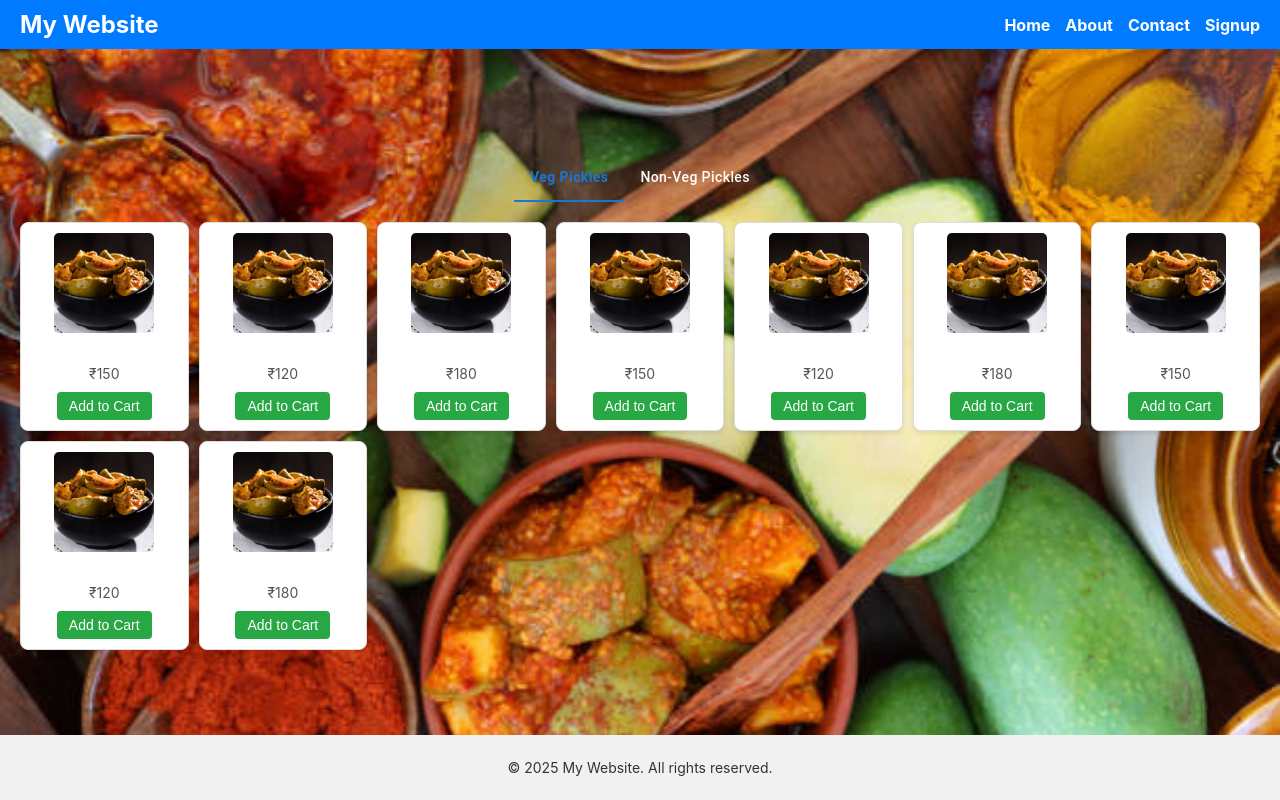
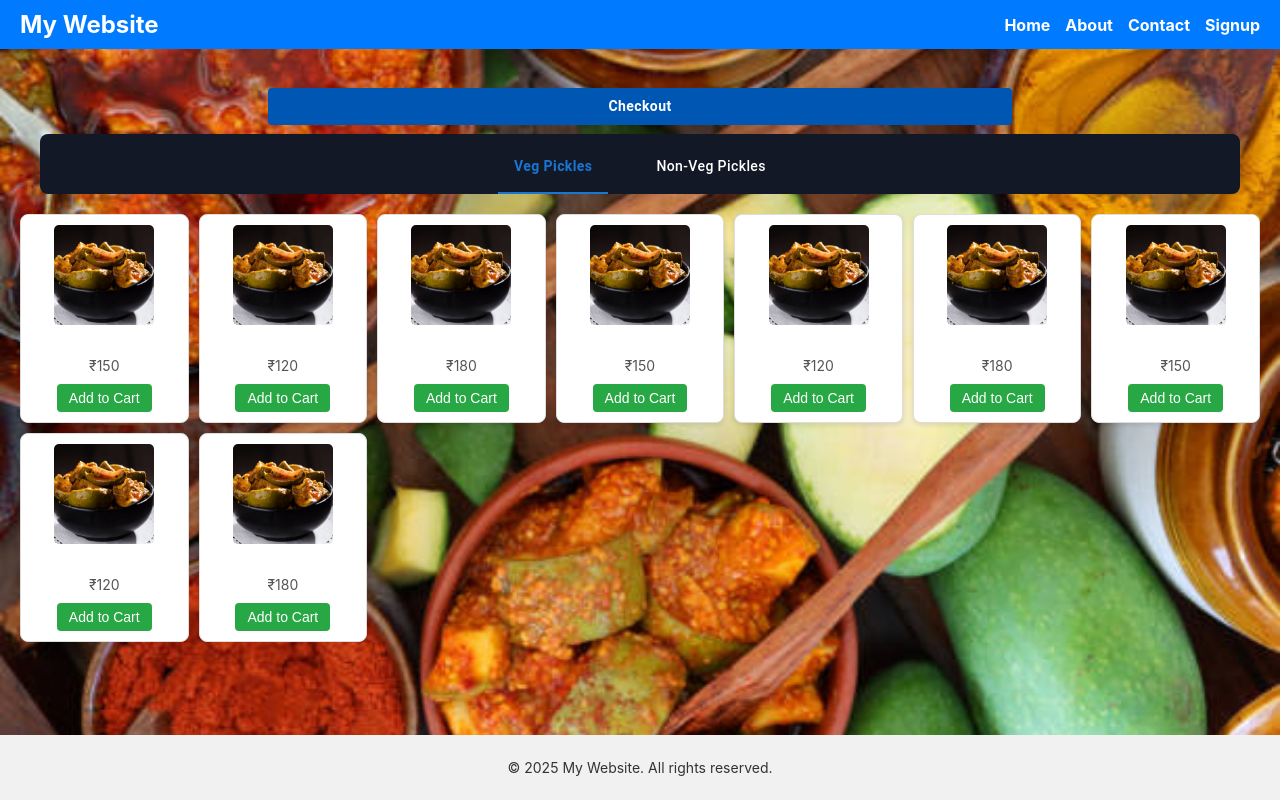
Before and after one commit to Harish-Pulapa-7036/Pickle_delivery, a React (Create React App) app: page /picklelist in a window 1280 px wide. Built offline with nearby package versions, Linux system fonts and the light colour scheme.

Commit message:
css changes for checkout

```diff
--- a/src/pages/PickleList.css
+++ b/src/pages/PickleList.css
@@ -46,6 +46,7 @@
     font-size: 14px;
 }
 
+
 /* Mobile - 2 cards per row */
 @media (max-width: 600px) {
     .pickle-list-container {
--- a/src/pages/PickleList.jsx
+++ b/src/pages/PickleList.jsx
@@ -1,6 +1,6 @@
 import React, { useState } from 'react';
 import './PickleList.css';  // Importing the external CSS
-import { Box, Tab, Tabs } from '@mui/material';
+import { Box, Button, Tab, Tabs } from '@mui/material';
 
 const PickleCard = ({ image, name, price, onAddToCart }) => (
     <div className="pickle-card">
@@ -60,24 +60,51 @@ const PickleList = () => {
     const pickles = tabIndex === 0 ? vegPickles : nonVegPickles;
 
     return (
-        <Box className="pickle-tabs-container " sx={{ width: "100%" ,}} >
-            <Tabs value={tabIndex} onChange={handleTabChange} centered sx={{
-                '& .MuiTab-root': {
-                    color: 'white',              // Inactive Tab color
-                    textTransform: 'none',       // Optional: to prevent uppercase
-                },
-                '& .Mui-selected': {
-                    color: 'white',              // Active Tab color
-                    fontWeight: 'bold',          // Optional: make selected bold
-                },
-                margin: "20px"
-                // backgroundColor: '#28a745',      // Background color for the tab bar
-            }}
+        <Box className="pickle-tabs-container " sx={{ width: "100%" ,position:"relative"}} >
+            <Tabs value={tabIndex} onChange={handleTabChange} centered
+            // sx={{
+            //     '& .MuiTab-root': {
+            //         color: 'white',              // Inactive Tab color
+            //         textTransform: 'none',
+            //         // background:"#121826",
+            //         margin: "1rem 0",
+            //     },
+            //     '& .Mui-selected': {
+            //         color: 'white',              // Active Tab color
+            //         fontWeight: 'bold',
+            //                 // Optional: make selected bold
+            //     },
+            //         borderRadius:" 0.5rem",
+            //         margin: "20px",
+            //     background:"#121826",      // Background color for the tab bar
+            // }}
+            sx={{
+        height: "60px",  // Set height for the entire tabs bar
+        minHeight: "60px", // Ensures it doesn't shrink
+        background: "#121826",  // Background color for tab bar
+        borderRadius: "0.5rem",
+        margin: "20px",
+        marginTop:"40px",
+        '& .MuiTab-root': {
+            color: 'white',
+            textTransform: 'none',
+            margin: "0.5rem 1rem",
+            minHeight: "50px",  // Set height for each tab
+            height: "50px",    // Ensures each tab button keeps this height
+            display: 'flex',
+            alignItems: 'center',
+            justifyContent: 'center'
+        },
+        '& .Mui-selected': {
+            color: 'white',
+            fontWeight: 'bold',
+        }
+    }}
             >
                 <Tab label="Veg Pickles" />
                 <Tab label="Non-Veg Pickles" />
             </Tabs>
-            <div className="pickle-list-container invisibleScroller" style={{maxHeight:"70vh"}}>
+            <div className="pickle-list-container invisibleScroller" style={{maxHeight:"70vh",marginBottom:"3rem"}}>
                 {pickles.map((pickle, index) => (
                     <PickleCard
                         key={index}
@@ -87,7 +114,31 @@ const PickleList = () => {
                         onAddToCart={() => console.log(`${pickle.name} added to cart`)}
                     />
                 ))}
+
             </div>
+            <Button
+                            // color="primary"
+                            // onClick={handleLoginClick}
+                            className='checkout-btn'
+                            sx={{
+                                textTransform: 'none',
+                                position: "absolute",
+                                fontWeight: 'bold',
+                                width:"60%",
+                                backgroundColor: "#0056b3",
+                                color: "white",
+                                left: "50%",
+                                top:"-1%",
+                                transform: "translateX(-50%)",  // Center the button horizontally
+                                '&:hover': {
+                                    backgroundColor: "#0056b3",  // Keep white on hover
+                                    color: "white"             // Optional - keep text color
+                                }
+                            }}
+
+                        >
+                            Checkout
+                        </Button>
         </Box>
     );
 };
```
